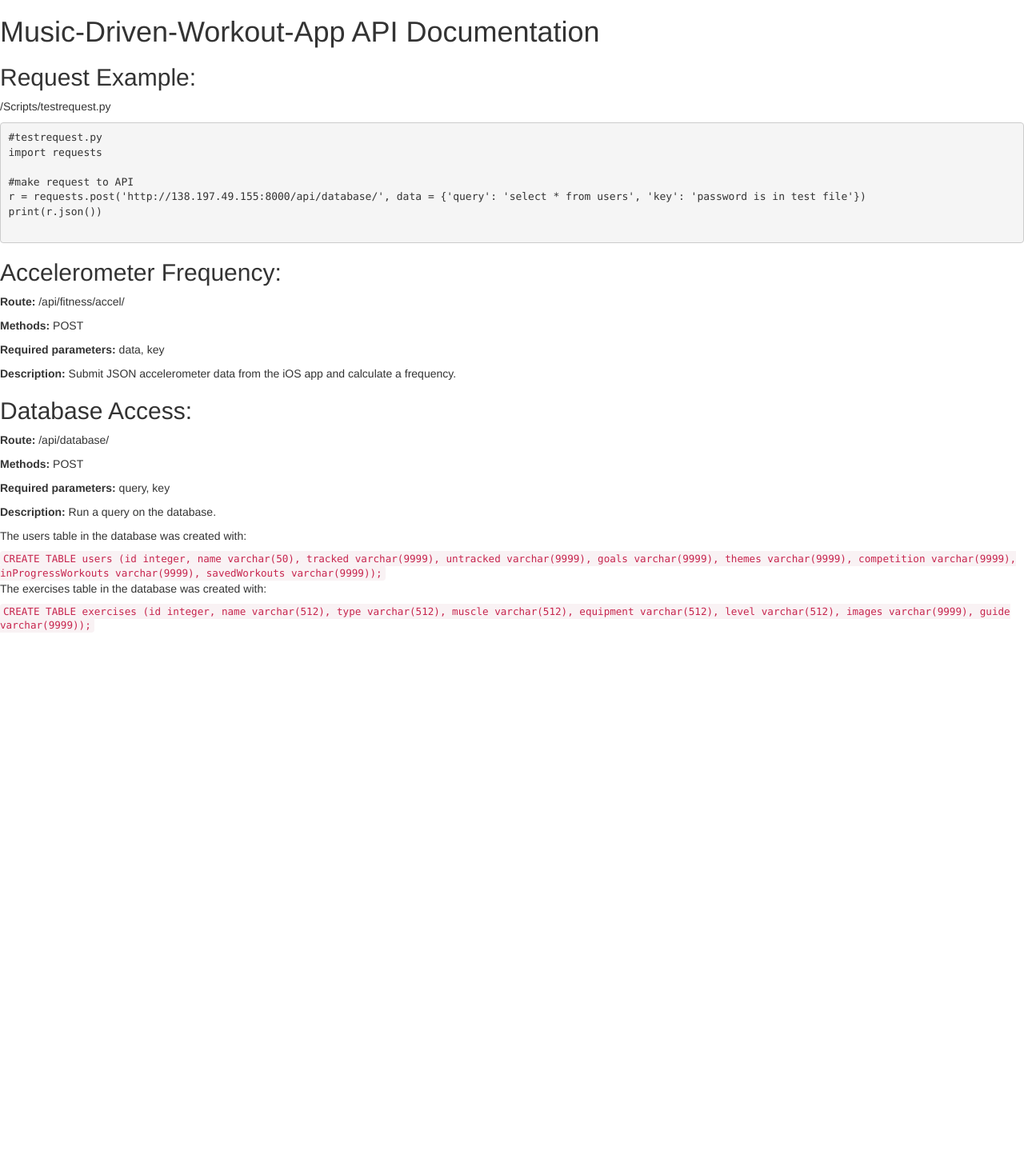
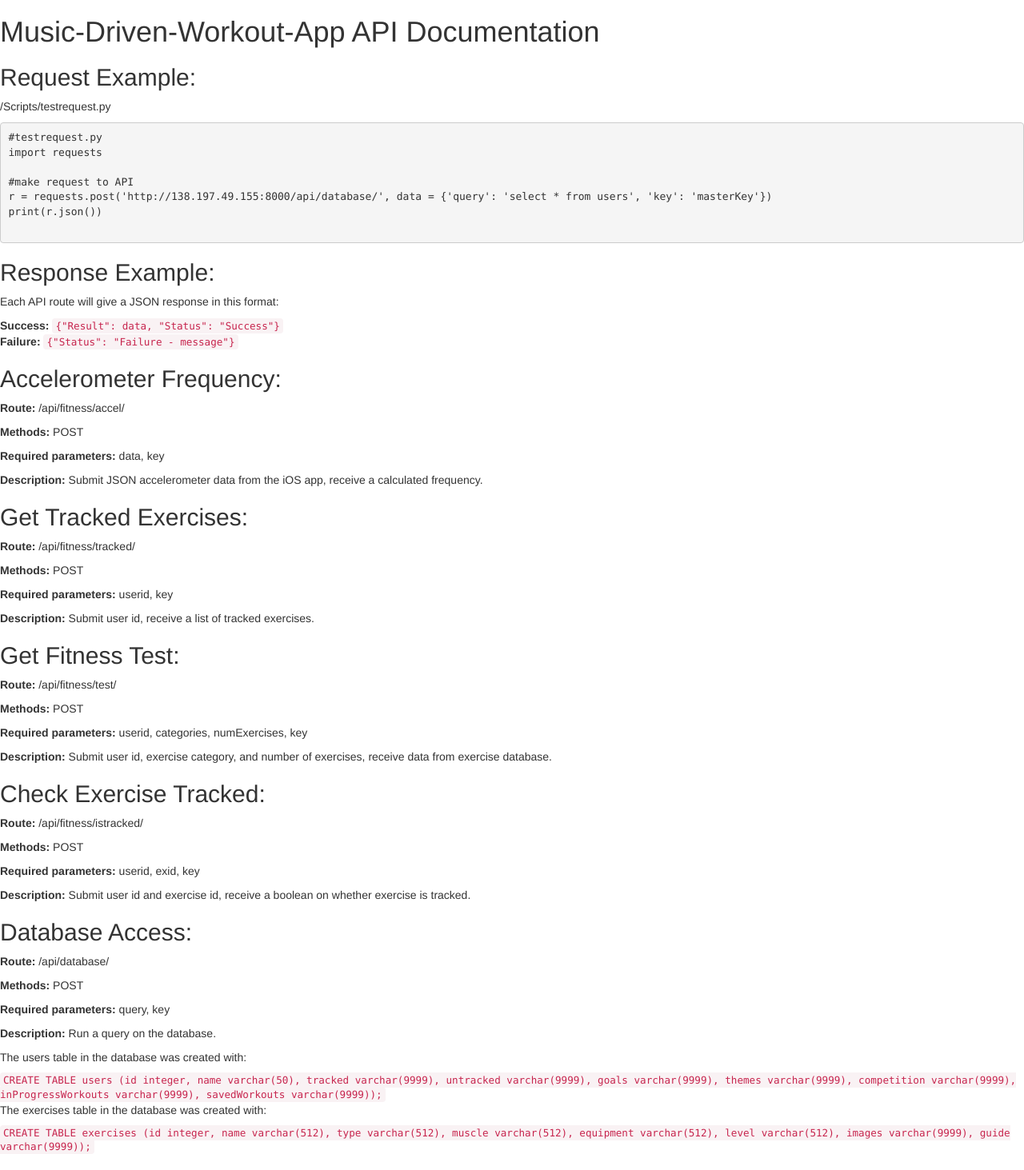
Before and after one commit to ama291/Music-Driven-Workout-App, a Python web app: template API/templates/index.html in a window 1280 px wide. Shown: the whole page at 80% size. Before the commit the page ends 791 px from the top, so only its background shows below. Run offline with Jinja, Linux system fonts and the light colour scheme; the template is opened without the code that fills it, so the values that code supplies are empty; some libraries are stand-ins or nearby versions.

Commit message:
more API routes and documentation

```diff
--- a/API/templates/index.html
+++ b/API/templates/index.html
@@ -4,6 +4,7 @@
 	</head>
 	<body>
 		<h1>Music-Driven-Workout-App API Documentation</h1>
+
 		<h2>Request Example:</h2>
 		<p>/Scripts/testrequest.py</p>
 		<pre>
@@ -11,15 +12,40 @@
 import requests
 
 #make request to API
-r = requests.post('http://138.197.49.155:8000/api/database/', data = {'query': 'select * from users', 'key': 'password is in test file'})
+r = requests.post('http://138.197.49.155:8000/api/database/', data = {'query': 'select * from users', 'key': 'masterKey'})
 print(r.json())
 		</pre>
 
-		<h2>Accelerometer Frequency:</h2>
+		<h2>Response Example:</h2>
+		<p>Each API route will give a JSON response in this format:</p>
+		<b>Success: </b><code>{"Result": data, "Status": "Success"}</code>
+		<br />
+		<b>Failure: </b><code>{"Status": "Failure - message"}</code>
+
+
+        <h2>Accelerometer Frequency:</h2>
 		<p><b>Route:</b> /api/fitness/accel/</p>
 		<p><b>Methods:</b> POST</p>
 		<p><b>Required parameters:</b> data, key</p>
-		<p><b>Description:</b> Submit JSON accelerometer data from the iOS app and calculate a frequency.</b></p>
+		<p><b>Description:</b> Submit JSON accelerometer data from the iOS app, receive a calculated frequency.</p>
+
+		<h2>Get Tracked Exercises:</h2>
+		<p><b>Route:</b> /api/fitness/tracked/</p>
+		<p><b>Methods:</b> POST</p>
+		<p><b>Required parameters:</b> userid, key</p>
+		<p><b>Description:</b> Submit user id, receive a list of tracked exercises.</p>
+
+		<h2>Get Fitness Test:</h2>
+		<p><b>Route:</b> /api/fitness/test/</p>
+		<p><b>Methods:</b> POST</p>
+		<p><b>Required parameters:</b> userid, categories, numExercises, key</p>
+		<p><b>Description:</b> Submit user id, exercise category, and number of exercises, receive data from exercise database.</p>
+
+		<h2>Check Exercise Tracked:</h2>
+		<p><b>Route:</b> /api/fitness/istracked/</p>
+		<p><b>Methods:</b> POST</p>
+		<p><b>Required parameters:</b> userid, exid, key</p>
+		<p><b>Description:</b> Submit user id and exercise id, receive a boolean on whether exercise is tracked.</p>
 
 		<h2>Database Access:</h2>
 		<p><b>Route:</b> /api/database/</p>
```
Also changed, not shown: API/server.py (+35 -33 lines).
